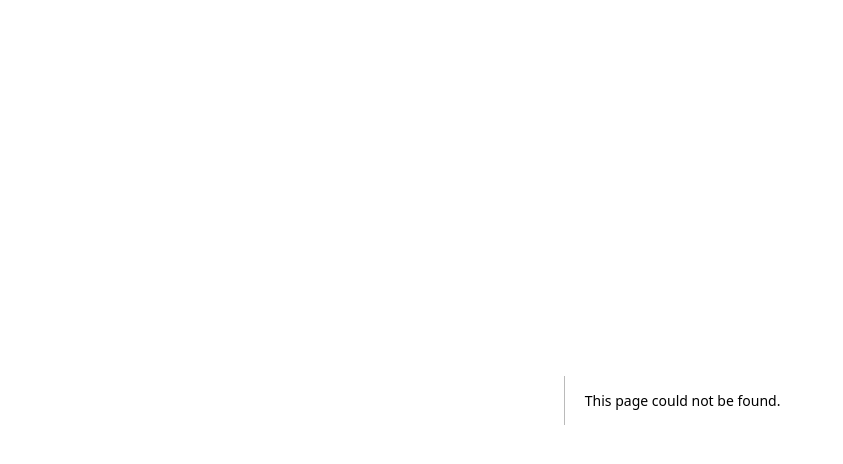
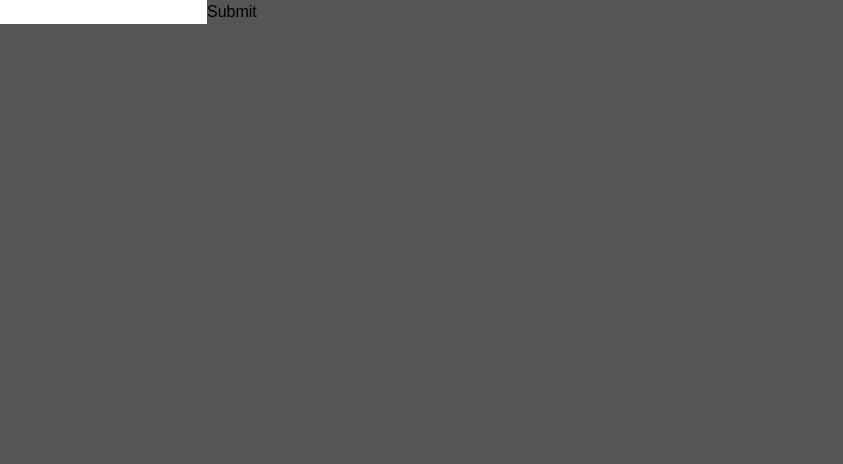
Before and after one commit to w1atrak/hackathIOn, a Next.js app: page /quiz/chatbot in a window 1280 px wide. Before the commit this address had no page. Shown: the top 464 px of the page, without its empty margins (0-843 px from the left). Built offline with nearby package versions, Linux system fonts and the light colour scheme.

Commit message:
Created chatbot minigame page

```diff
--- /dev/null
+++ b/src/app/quiz/chatbot/page.tsx
@@ -0,0 +1,48 @@
+'use client';
+
+import React, { useState } from 'react';
+
+const Prompts = {
+    1:{
+        question: 'hasło',
+        answer: 'masło',
+    },
+    2:{
+        question: 'proszę',
+        answer: 'Hakuna matata',
+    },
+}
+
+const tryAgainMessages = [
+    'Nope, spróbuj jeszcze raz',
+    'Niestety nie, spróbuj jeszcze raz',
+    'Naprawdę? Myślałeś, że to to?',
+    'WIem, że stać Cię na więcej...',
+]
+
+const RealChatbot: React.FC = () => {
+    const [inputValue, setInputValue] = useState('');
+    const [message, setMessage] = useState('');
+
+    const handleClick = () => {
+        if (inputValue === 'hasło') {
+            setMessage('Your password is: hardcodedpassword');
+        } else {
+            setMessage('Try again');
+        }
+    };
+
+    return (
+        <div>
+            <input
+                type="text"
+                value={inputValue}
+                onChange={(e) => setInputValue(e.target.value)}
+            />
+            <button onClick={handleClick}>Submit</button>
+            <p>{message}</p>
+        </div>
+    );
+};
+
+export default RealChatbot;
```
